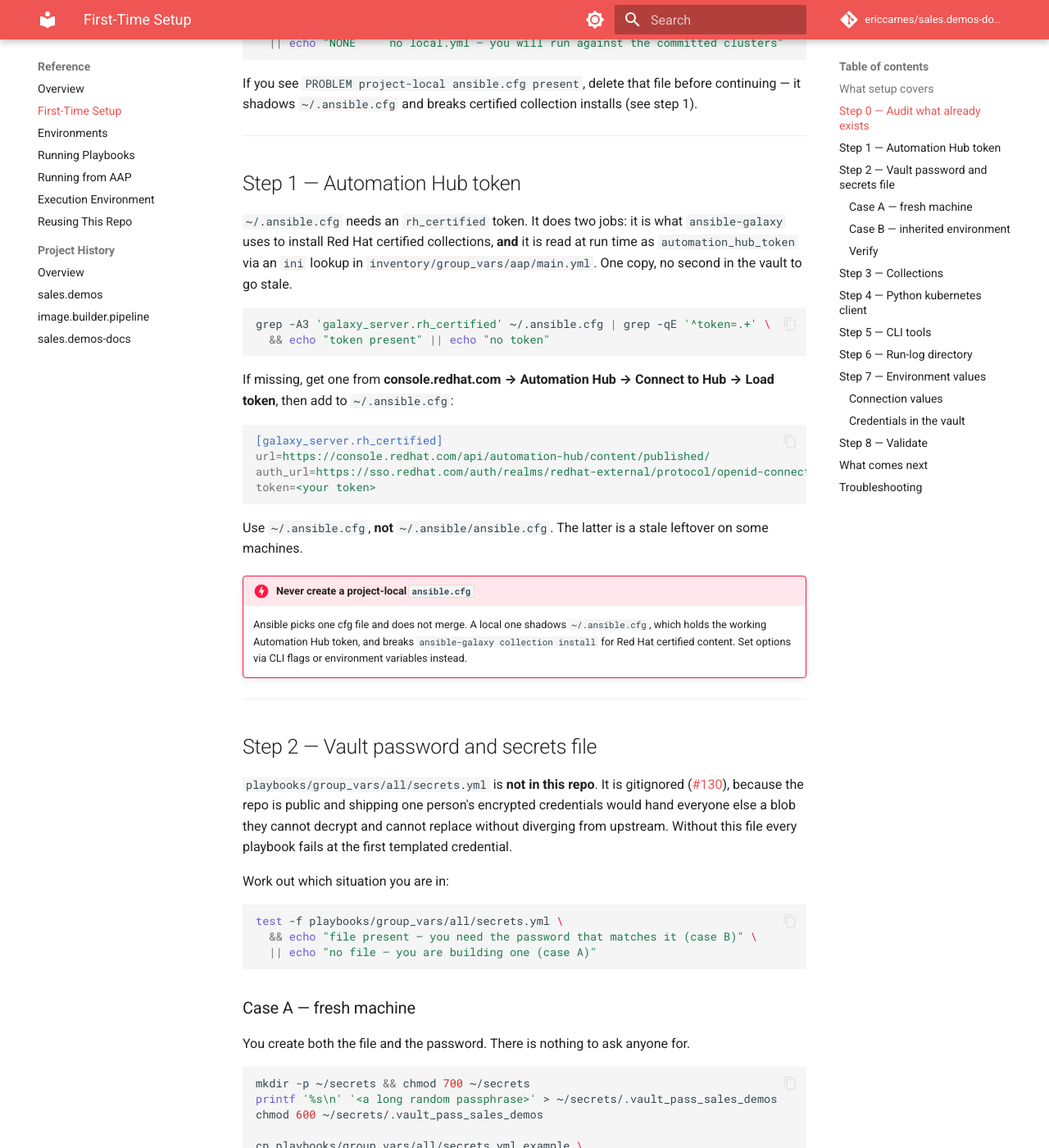
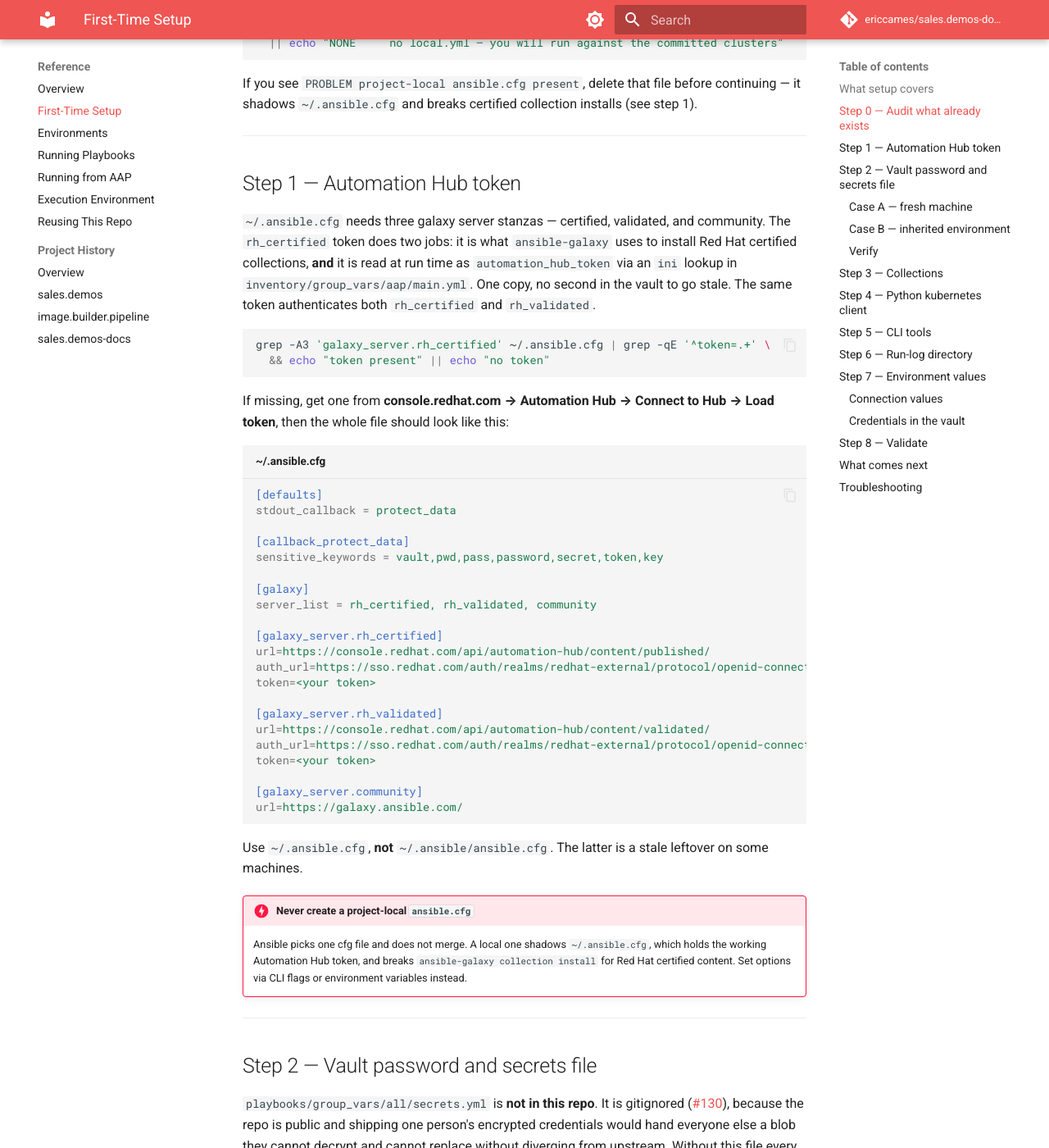
Before and after one commit to ericcames/sales.demos-docs, an MkDocs documentation site: the page built from docs/reference/first-time-setup.md, in a window 1280 px wide and 1400 px high, scrolled down 1358 px. Shown: the whole window at 82% size. Built offline with MkDocs 1.6.1 and Material for MkDocs 9.7.7, drawn with Linux system fonts in a browser that asks for light colours; comment, search, counter and statistics services are not loaded.

Commit message:
fix: show complete ~/.ansible.cfg in first-time setup (#41) (#42)
Step 1 only showed the rh_certified stanza. The actual file needs all
three galaxy servers (rh_certified, rh_validated, community) plus the
defaults and callback_protect_data sections. Show the whole file minus
the token value so the reader gets the complete picture.

Closes #41

Co-authored-by: Claude Opus 4.6 <noreply@anthropic.com>

````diff
--- a/docs/reference/first-time-setup.md
+++ b/docs/reference/first-time-setup.md
@@ -65,11 +65,12 @@ installs (see step 1).
 
 ## Step 1 — Automation Hub token
 
-`~/.ansible.cfg` needs an `rh_certified` token. It does two jobs: it is what
-`ansible-galaxy` uses to install Red Hat certified collections, **and** it is
-read at run time as `automation_hub_token` via an `ini` lookup in
+`~/.ansible.cfg` needs three galaxy server stanzas — certified, validated, and
+community. The `rh_certified` token does two jobs: it is what `ansible-galaxy`
+uses to install Red Hat certified collections, **and** it is read at run time as
+`automation_hub_token` via an `ini` lookup in
 `inventory/group_vars/aap/main.yml`. One copy, no second in the vault to go
-stale.
+stale. The same token authenticates both `rh_certified` and `rh_validated`.
 
 ```bash
 grep -A3 'galaxy_server.rh_certified' ~/.ansible.cfg | grep -qE '^token=.+' \
@@ -77,13 +78,30 @@ grep -A3 'galaxy_server.rh_certified' ~/.ansible.cfg | grep -qE '^token=.+' \
 ```
 
 If missing, get one from **console.redhat.com → Automation Hub → Connect to
-Hub → Load token**, then add to `~/.ansible.cfg`:
+Hub → Load token**, then the whole file should look like this:
 
-```ini
+```ini title="~/.ansible.cfg"
+[defaults]
+stdout_callback = protect_data
+
+[callback_protect_data]
+sensitive_keywords = vault,pwd,pass,password,secret,token,key
+
+[galaxy]
+server_list = rh_certified, rh_validated, community
+
 [galaxy_server.rh_certified]
 url=https://console.redhat.com/api/automation-hub/content/published/
 auth_url=https://sso.redhat.com/auth/realms/redhat-external/protocol/openid-connect/token
 token=<your token>
+
+[galaxy_server.rh_validated]
+url=https://console.redhat.com/api/automation-hub/content/validated/
+auth_url=https://sso.redhat.com/auth/realms/redhat-external/protocol/openid-connect/token
+token=<your token>
+
+[galaxy_server.community]
+url=https://galaxy.ansible.com/
 ```
 
 Use `~/.ansible.cfg`, **not** `~/.ansible/ansible.cfg`. The latter is a stale
````
